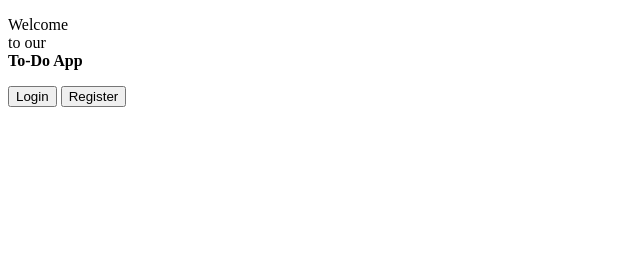
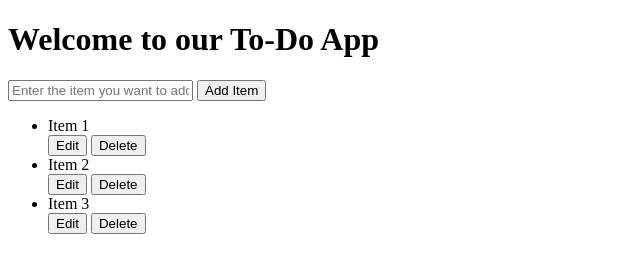
Before and after one commit to School-pro/CS50b, a plain HTML site: page index.html in a window 1280 px wide. Shown: the whole page, without its empty margins (0-640 px from the left). Drawn offline with Linux system fonts and the light colour scheme.

Commit message:
upadating the html files

```diff
--- a/index.html
+++ b/index.html
@@ -3,19 +3,46 @@
 <head>
     <meta charset="UTF-8">
     <meta name="viewport" content="width=device-width, initial-scale=1.0">
-    <title>To-Do List App</title>
-    <link rel="stylesheet" href="styles.css"> <!-- Link to external CSS file for styling -->
+    <title>To-Do-app</title>
 </head>
 <body>
-    <div class="container">
-        <p>Welcome <br /> to our <br /> <strong>To-Do App</strong></p>
-        <div id="auth-buttons">
-            <!-- Buttons to navigate to login and registration pages -->
-            <button onclick="window.location.href='login.html'">Login</button>
-            <button onclick="window.location.href='register.html'">Register</button>
-        </div>
-    </div>
+    <header>
+        <div></div>
+        <h1>
+            <span">Welcome</span>
+            <span">to our</span>
+            <span>To-Do App</span>
+        </h1>
 
-    <script src="script.js"></script> <!-- Link to external JavaScript file for functionality -->
+    </header>
+    <main>
+        <form action="#">
+            <input type="text" placeholder="Enter the item you want to add ">
+            <button>Add Item</button>
+        </form>
+        <ul>
+            <li>
+                <span>Item 1</span>
+                <div>
+                    <button>Edit</button>
+                    <button>Delete</button>
+                </div>
+            </li>
+            <li>
+                <span>Item 2</span>
+                <div>
+                    <button >Edit</button>
+                    <button >Delete</button>
+                </div>
+            </li>
+            <li>
+                <span >Item 3</span>
+                <div>
+                    <button >Edit</button>
+                    <button >Delete</button>
+                </div>
+            </li>
+        </ul>
+    </main>
 </body>
 </html>
```
Also changed, not shown: display.html (deleted, +0 -32 lines), login.html (deleted, +0 -22 lines), register.html (deleted, +0 -24 lines).
